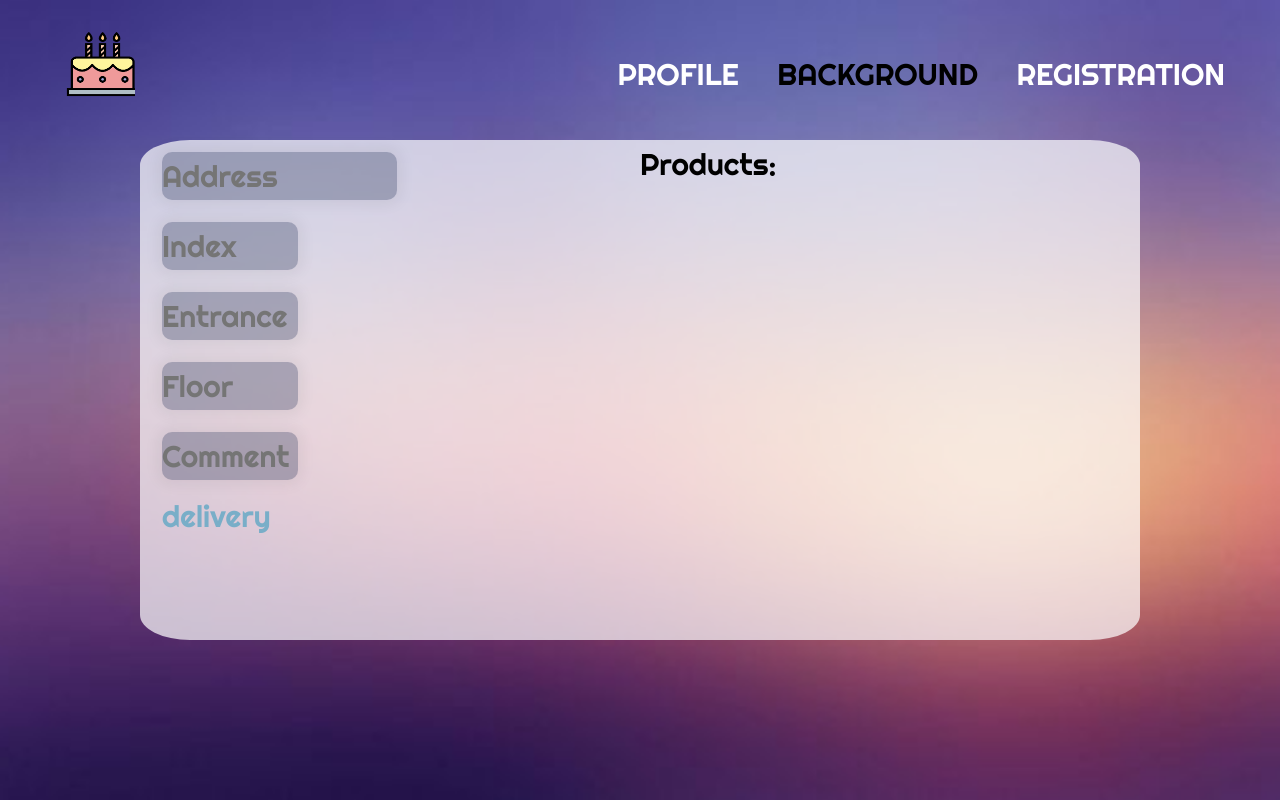
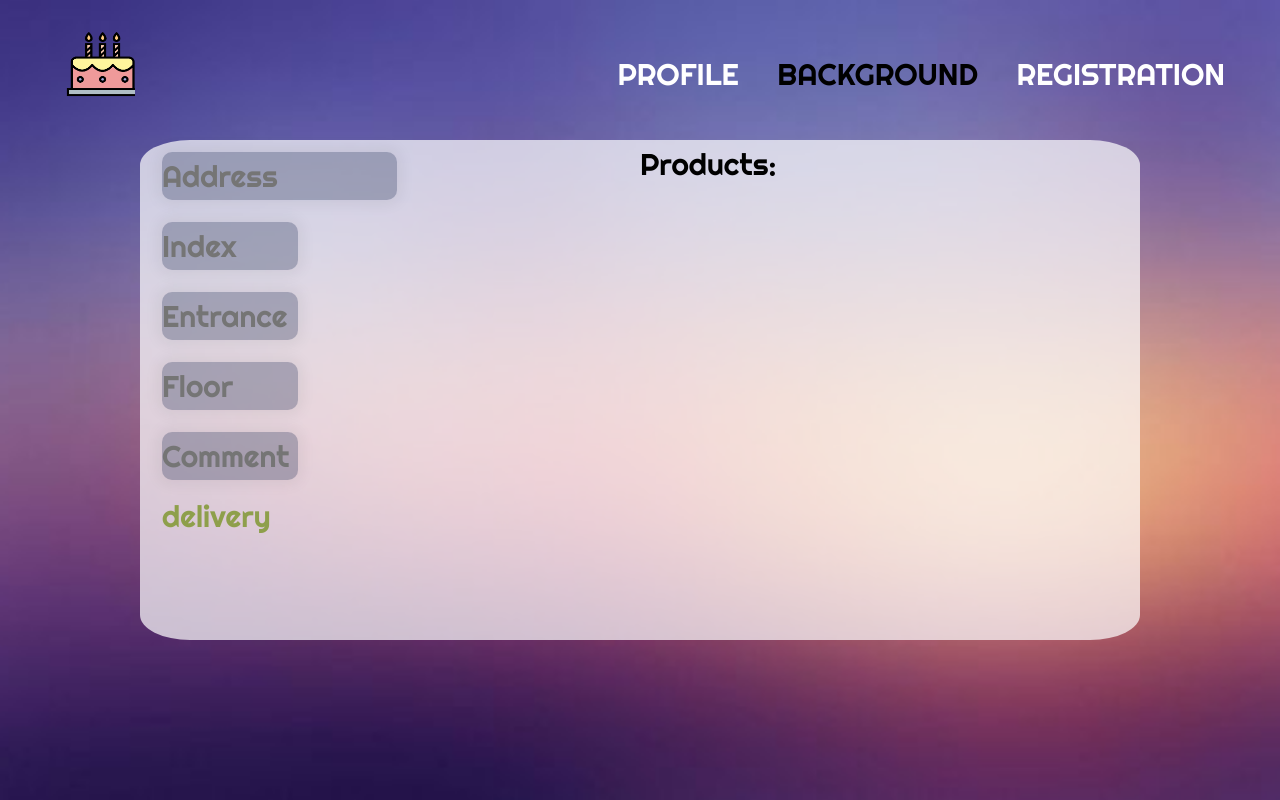
Before and after one commit to Sthdire/django_project, a Django app: page /background in a window 1280 px wide. Run offline with Django 4.2, Linux system fonts and the light colour scheme.

Commit message:
fix anyway

```diff
--- a/VI_P/main/static/css/sell_page.css
+++ b/VI_P/main/static/css/sell_page.css
@@ -159,14 +159,19 @@ input[type=text] {
 .submit {
     font-family: 'Righteous', cursive;
     border: 0;
-    background: rgba(98, 138, 231, 0);
     color: #79aec8;
     text-decoration: none;
-    transition: color .3s linear;
+    overflow: hidden;
+    background: linear-gradient(to right, #63794d, #688f34 50%, #8e9f4b 50%);
     margin-left: 10px;
+    -webkit-background-clip: text;
+    -webkit-text-fill-color: transparent;
+    background-size: 200% 100%;
+    background-position: 100%;
+    transition: background-position 275ms ease;
 }
 .submit:hover {
-  color: rgb(255, 0, 0);
+    background-position: 0 100%;
 }
 
 .products{
```
